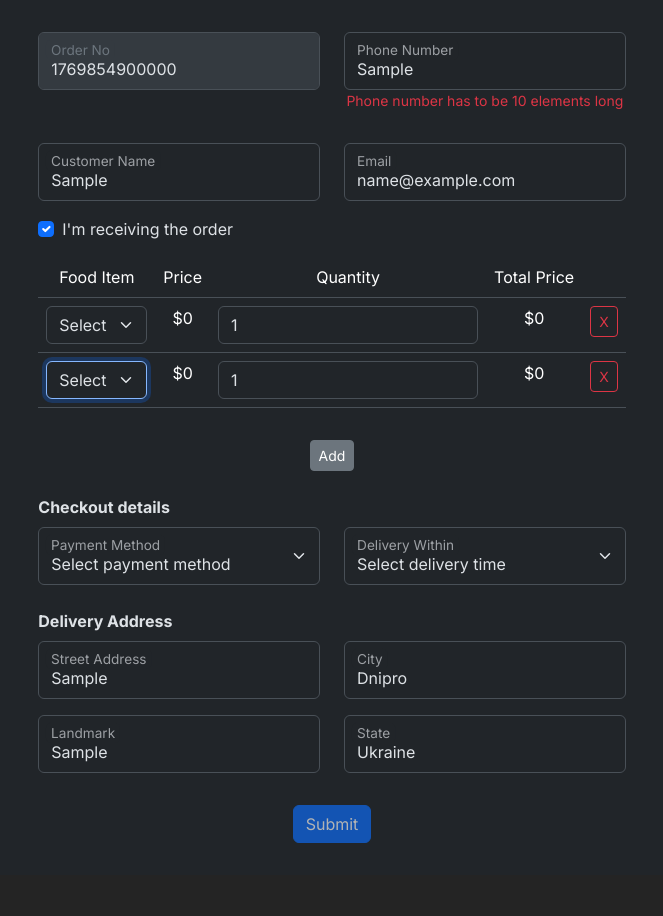
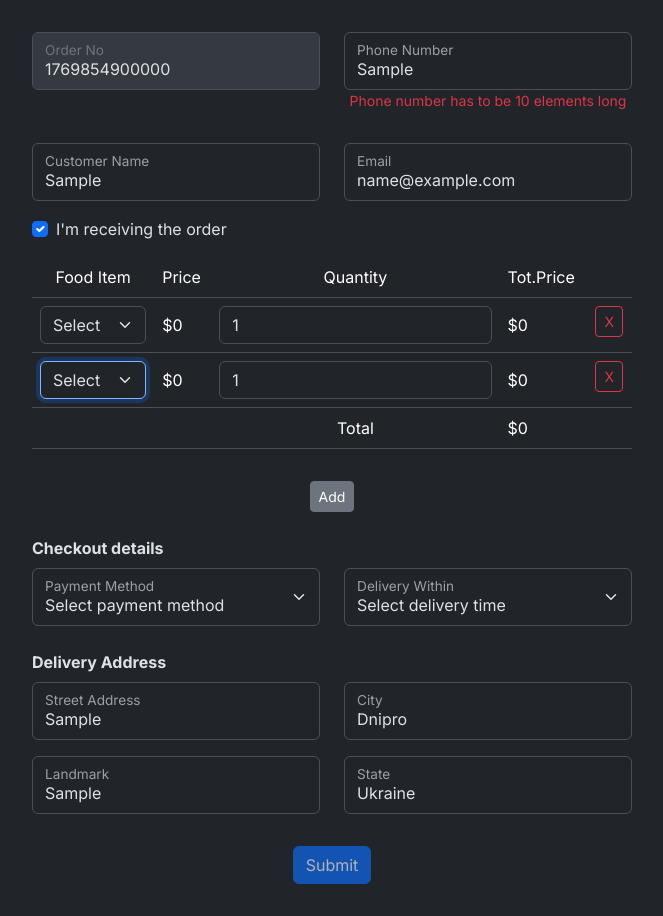
Before and after one commit to silchencko/react-forms, a React (Vite) app: page / in a window 1280 px wide. Both pictures are taken after typing "Sample", "Sample", "name@example.com", "Sample", "Sample" into the empty fields and a click on the button "Add". Shown: the whole page, without its empty margins (308-971 px from the left). Before the commit the page ends 875 px from the top, so only its background shows below. Built offline with nearby package versions, Linux system fonts and the light colour scheme.

Commit message:
add total order check

```diff
--- a/src/index.css
+++ b/src/index.css
@@ -32,3 +32,12 @@ body {
   opacity: 0.8;
   color: #242424;
 }
+
+#food {
+  max-width: 600px;
+  min-width: 600px;
+
+  & thead tr th:not(:first-child):not(:last-child) {
+    width: 15%;
+  }
+}
--- a/src/pages/foodDelivery/RHFFoodDelivery.tsx
+++ b/src/pages/foodDelivery/RHFFoodDelivery.tsx
@@ -18,6 +18,7 @@ export default function RHFFoodDelivery () {
         name: '',
         mobile: '',
       },
+      checkTotal: 0,
       foodItems: [
         { foodId: 0, price: 0, quantity: 1, totalPrice: 0 },
       ],
--- a/src/pages/foodDelivery/components/OrderFoodItems.tsx
+++ b/src/pages/foodDelivery/components/OrderFoodItems.tsx
@@ -12,8 +12,12 @@ import { TextField } from "../../../controls/TextField.tsx";
 import {ChangeEvent, useEffect, useState} from "react";
 import { loadFoodItems } from "../../../db";
 import { Select } from "../../../controls/Select.tsx";
+import { roundNumber } from "../../../utils.ts";
 
-type OrderFoodItemsFormType = {foodItems: OrderFoodItemType[]}
+type OrderFoodItemsFormType = {
+  checkTotal: number;
+  foodItems: OrderFoodItemType[]
+}
 export const OrderFoodItems = () => {
   const [ foodList, setFoodItems ] = useState<FoodItemType[]>([]);
   const [ foodOptions, setFoodOptions ] = useState<SelectOptionType<string>[]>([]);
@@ -41,7 +45,18 @@ export const OrderFoodItems = () => {
       }
     }});
 
-  useWatch<OrderFoodItemsFormType>({ name: 'foodItems' });
+  const selectedFoodItems: OrderFoodItemType[] = useWatch({
+    name: 'foodItems'
+  });
+  useWatch({ name: 'checkTotal' });
+
+  useEffect(() => updateCheckTotal(), [selectedFoodItems]);
+
+  const updateCheckTotal = () => {
+    const check = selectedFoodItems.reduce((total, item) => total + item.totalPrice, 0);
+    const total = roundNumber(check);
+    setValue('checkTotal', total);
+  }
 
   const onAppend = () => {
     append({ foodId: 0, price: 0, quantity: 1, totalPrice: 0});
@@ -59,18 +74,18 @@ export const OrderFoodItems = () => {
     const { price, quantity } = getValues(`foodItems.${rawIndex}`)
     let totalPrice = 0;
     if (quantity && quantity > 0) totalPrice = price * quantity;
-    const roundedPrice = Math.round((totalPrice + Number.EPSILON) * 100) / 100;
+    const roundedPrice = roundNumber(totalPrice);
     setValue(`foodItems.${rawIndex}.totalPrice`, roundedPrice);
   }
 
   return (<>
-      <table className="table table-dorderless table-hover">
+      <table id="food" className="table table-dorderless table-hover">
         <thead>
           <tr>
             <td>Food Item</td>
-            <td>Price</td>
+            <td className="text-start">Price</td>
             <td>Quantity</td>
-            <td>Total Price</td>
+            <td className="text-start">Tot.Price</td>
             <td></td>
           </tr>
         </thead>
@@ -91,7 +106,7 @@ export const OrderFoodItems = () => {
                   })}
               />
               </td>
-              <td>{"$" + getValues(`foodItems.${index}.price`)}</td>
+              <td className="text-start align-middle">{"$" + getValues(`foodItems.${index}.price`)}</td>
               <td>
                  <TextField
                   type="number"
@@ -105,7 +120,7 @@ export const OrderFoodItems = () => {
                   onBlur={() => trigger(`foodItems`)}
                   error={errors.foodItems?.[index]?.quantity}/>
               </td>
-              <td>{"$" + getValues(`foodItems.${index}.totalPrice`)}</td>
+              <td className="text-start align-middle">{"$" + getValues(`foodItems.${index}.totalPrice`)}</td>
               <td>
                 {fields.length > 1 && (
                   <button className="btn btn-sm btn-outline-danger" data-tooltip="Remove" onClick={() => remove(index)}>
@@ -117,6 +132,14 @@ export const OrderFoodItems = () => {
           ))}
         </tbody>
         <tfoot>
+          {fields.length > 1 && (
+            <tr className="border-top">
+              <td colSpan="2"></td>
+              <td>Total</td>
+              <td className="text-start align-middle">{'$' + getValues('checkTotal')}</td>
+              <td></td>
+            </tr>
+          )}
           {errors.foodItems?.root && (<tr>
             <td colSpan={5} className="text-center">
               <p className="small text-danger">{errors.foodItems?.root?.message}</p>
--- a/src/types/index.ts
+++ b/src/types/index.ts
@@ -15,6 +15,7 @@ type FoodDeliveryMainType = {
   email: string;
   sameReceiver: boolean;
   otherReceiver: OtherReceiverType;
+  checkTotal: number;
 }
 
 type CheckoutType = {
--- /dev/null
+++ b/src/utils.ts
@@ -0,0 +1,3 @@
+export const roundNumber = (num) => {
+  return Math.round((num + Number.EPSILON) * 100) / 100;
+}
```
